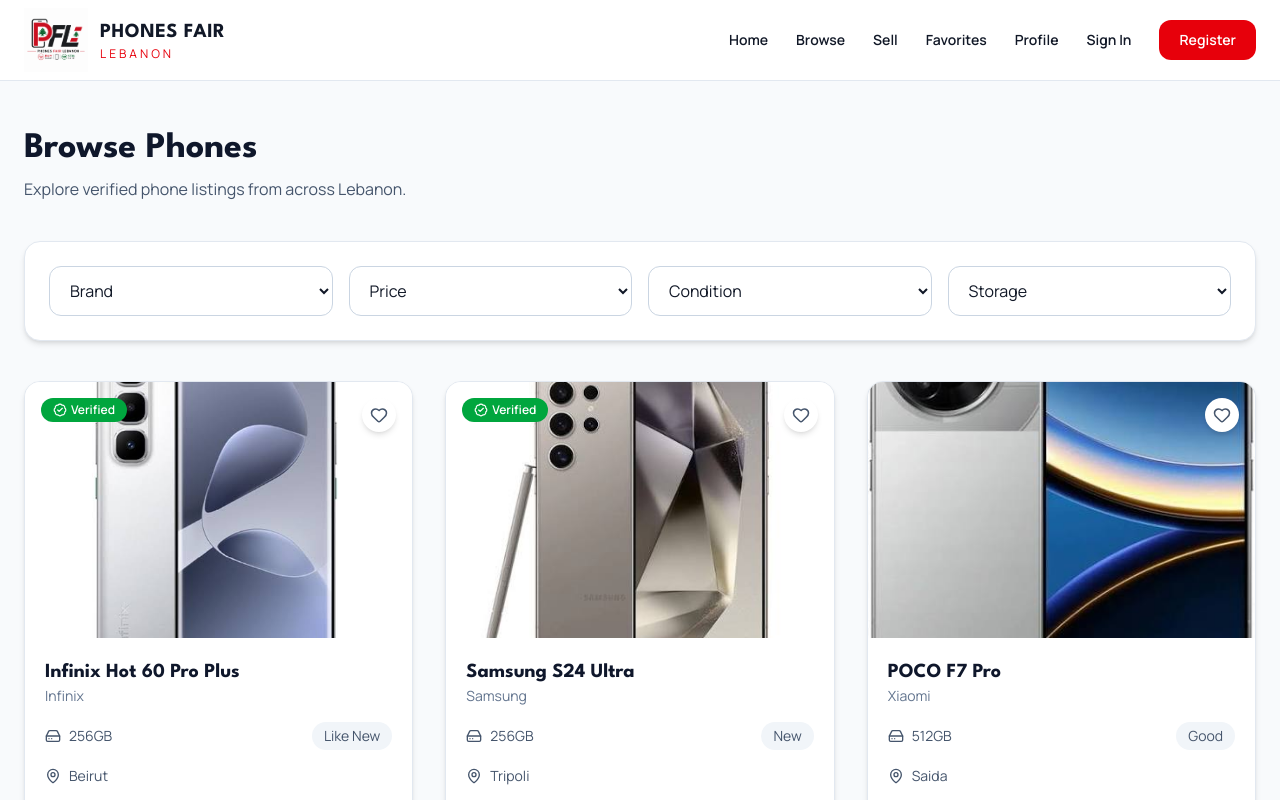
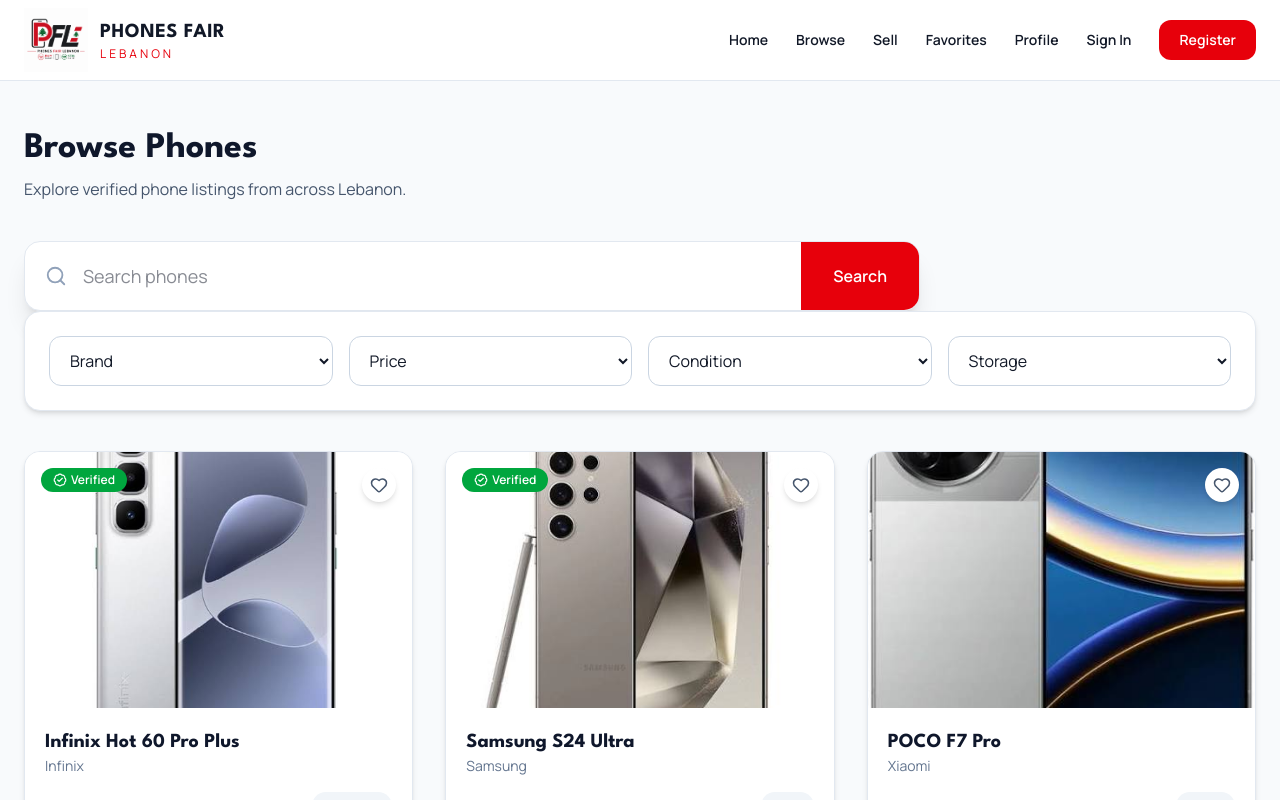
Before and after one commit to Aelh222/Internship-Project-, a React (Vite) app in the folder frontend/: page /browse in a window 1280 px wide. Shown: the top 800 px of the page. Built offline with nearby package versions, Linux system fonts and the light colour scheme.

Commit message:
Added Searchbat to browse page

```diff
--- a/frontend/src/pages/Browse/Browse.tsx
+++ b/frontend/src/pages/Browse/Browse.tsx
@@ -3,6 +3,7 @@
 import Filters, { type FilterValues } from "../../components/phone/Filters";
 import PhoneCard from "../../components/phone/PhoneCard";
 import { phones } from "../../components/phone/phones";
+import SearchBar from "../../components/home/SearchBar";
 
 const initialFilters: FilterValues = {
   brand: "",
@@ -20,8 +21,7 @@
   const filteredPhones = phones.filter((phone) => {
     const matchesSearch =
       phone.name.toLowerCase().includes(searchTerm) ||
-      phone.brand.toLowerCase().includes(searchTerm) ||
-      phone.location.toLowerCase().includes(searchTerm);
+      phone.brand.toLowerCase().includes(searchTerm)
 
     const matchesBrand = !filters.brand || phone.brand === filters.brand;
 
@@ -59,6 +59,8 @@
         </p>
       </div>
 
+      <SearchBar />
+
       <Filters filters={filters} onChange={setFilters} />
 
       {filteredPhones.length === 0 ? (
```
